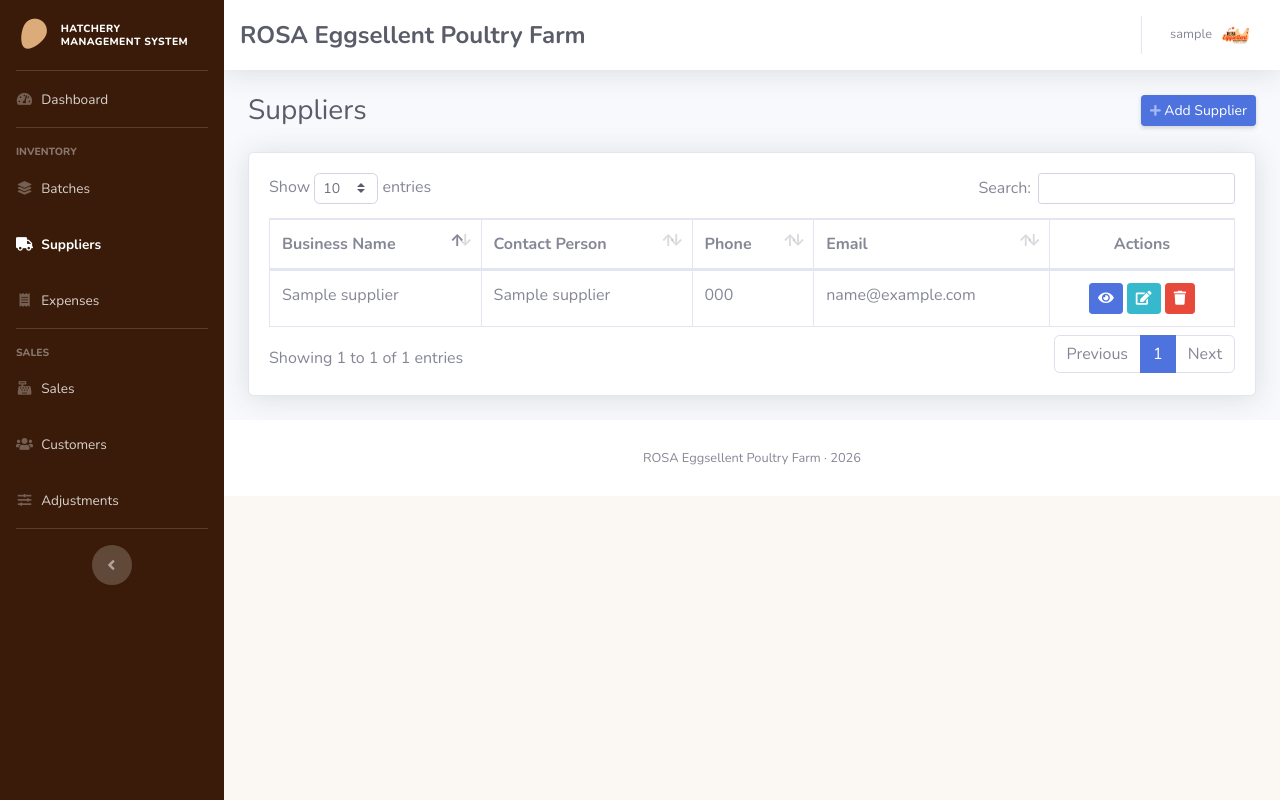
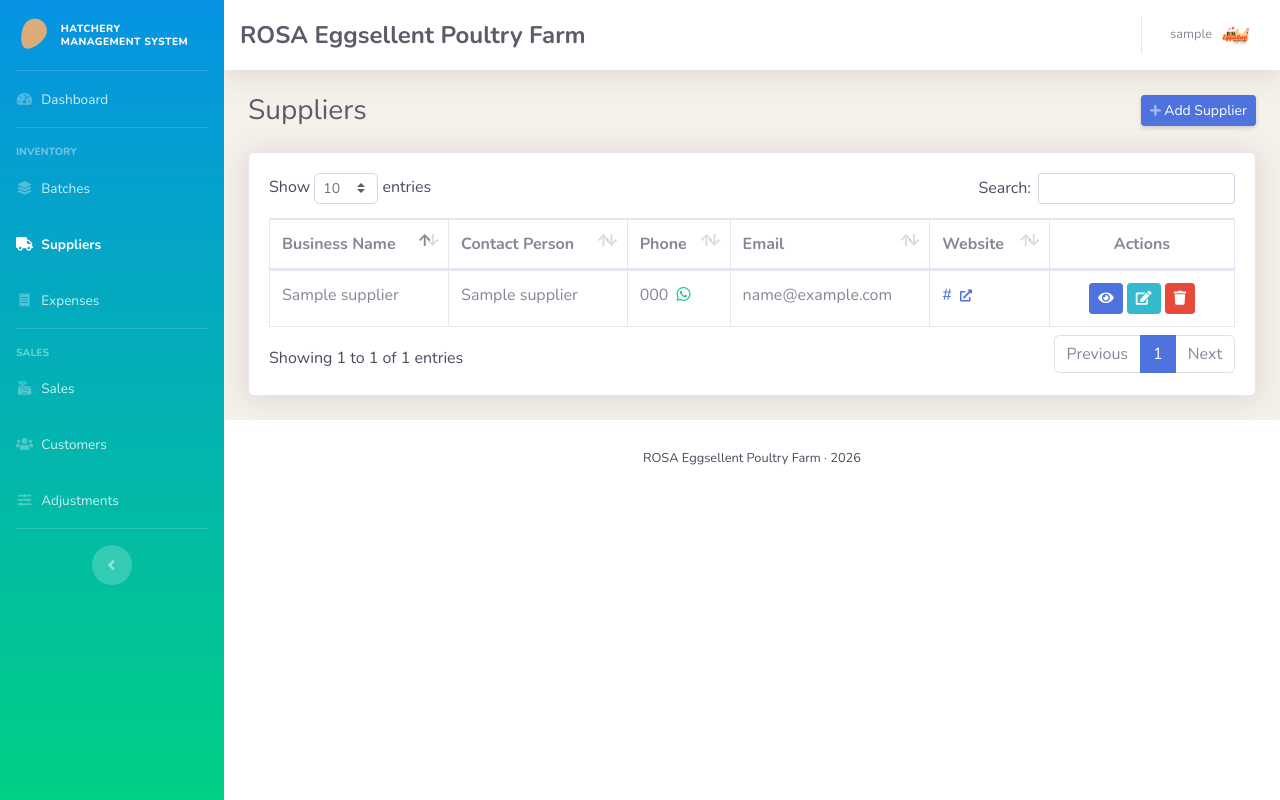
Before and after one commit to Unkerpaulie/hatchery, a Django app: page /inventory/suppliers/ in a window 1280 px wide. Run offline with Django 5.2, Linux system fonts and the light colour scheme; a user stored in the database is signed in; tables that the repository leaves empty hold one stand-in row (values such as "Sample post"); some libraries are stand-ins or nearby versions.

Commit message:
cosmetic changes and display phone and website better

```diff
--- a/inventory/models.py
+++ b/inventory/models.py
@@ -216,10 +216,13 @@ class Expense(AuditedModel):
     """
 
     class Category(models.TextChoices):
+        ELECTRICITY = "electricity", "Electricity"
+        EQUIPMENT   = "equipment",   "Equipment"
         FEED        = "feed",        "Feed"
-        ELECTRICITY = "electricity", "Electricity"
+        LABOR       = "labor",       "Labor"
+        MEDICINE    = "medicine",    "Medicine"
+        PHONE       = "phone",       "Phone"
         SUPPLIES    = "supplies",    "Supplies"
-        LABOR       = "labor",       "Labor"
         OTHER       = "other",       "Other"
 
     date        = models.DateField(default=timezone.localdate)
--- a/static/css/hatchery.css
+++ b/static/css/hatchery.css
@@ -18,8 +18,8 @@
     height: 100vh;
     overflow-y: auto;
     z-index: 900;
-    background-color: #3A1B09 !important;
-    background-image: none !important;
+    background-color: #0693e3 !important;
+    background-image: linear-gradient(180deg, #0693e3 0%, #00d084 100%) !important;
 }
 
 /* Egg icon: rotated and warm amber */
@@ -53,8 +53,25 @@
    off-white that complements the dark brown sidebar.                         */
 
 body {
-    background-color: #FBF7F2 !important;
+    background-color: #ffffff !important;
+    color: #4a4b5c !important;
 }
+
+/* ── Main content area background ──────────────────────────────────────────
+   The body is pure white; the content wrapper gets the warm off-white so
+   it's visually distinct from the white modal/card surfaces behind it.     */
+
+#content-wrapper {
+    background-color: #F5F0EA !important;
+}
+
+/* ── Warning colour — darker for readability ────────────────────────────── */
+
+.text-warning { color: #b8860b !important; }
+.badge-warning { background-color: #c49a00 !important; color: #fff !important; }
+.bg-warning    { background-color: #c49a00 !important; }
+.btn-warning   { background-color: #c49a00 !important; border-color: #b08a00 !important; }
+.alert-warning { background-color: #fdf3d0 !important; border-color: #c49a00 !important; color: #7a5f00 !important; }
 
 /* ── Sticky topbar ─────────────────────────────────────────────────────────
    position:sticky keeps the topbar in the normal document flow (unlike
--- a/templates/inventory/supplier_list.html
+++ b/templates/inventory/supplier_list.html
@@ -20,6 +20,7 @@
                         <th>Contact Person</th>
                         <th>Phone</th>
                         <th>Email</th>
+                        <th>Website</th>
                         <th class="text-center" style="width:160px;">Actions</th>
                     </tr>
                 </thead>
@@ -28,8 +29,26 @@
                     <tr>
                         <td>{{ supplier.business_name }}</td>
                         <td>{{ supplier.contact_name|default:"—" }}</td>
-                        <td>{{ supplier.phone_1|default:"—" }}</td>
+                        <td>
+                            {% if supplier.phone_1 %}
+                                {{ supplier.phone_1 }}
+                                {% if supplier.phone_1_whatsapp %}
+                                <a href="{{ supplier.phone_1_wa_url }}" target="_blank" rel="noopener noreferrer"
+                                   class="ml-1 text-success" title="WhatsApp {{ supplier.phone_1 }}">
+                                    <i class="fab fa-whatsapp"></i>
+                                </a>
+                                {% endif %}
+                            {% else %}—{% endif %}
+                        </td>
                         <td>{{ supplier.email|default:"—" }}</td>
+                        <td>
+                            {% if supplier.website %}
+                            <a href="{{ supplier.website }}" target="_blank" rel="noopener noreferrer"
+                               title="{{ supplier.website }}">
+                                {{ supplier.website }} <i class="fas fa-external-link-alt fa-xs ml-1"></i>
+                            </a>
+                            {% else %}—{% endif %}
+                        </td>
                         <td class="text-center">
                             <a href="{% url 'inventory:supplier_detail' supplier.pk %}"
                                class="btn btn-sm btn-primary" title="View">
@@ -49,7 +68,7 @@
                         </td>
                     </tr>
                 {% empty %}
-                    <tr><td colspan="5" class="text-center text-muted">No suppliers yet.</td></tr>
+                    <tr><td colspan="6" class="text-center text-muted">No suppliers yet.</td></tr>
                 {% endfor %}
                 </tbody>
             </table>
@@ -89,7 +108,7 @@
 <script src="{% static 'vendor/datatables/jquery.dataTables.min.js' %}"></script>
 <script src="{% static 'vendor/datatables/dataTables.bootstrap4.min.js' %}"></script>
 <script>
-    $('#suppliersTable').DataTable({ order: [[0, 'asc']], columnDefs: [{ orderable: false, targets: 4 }] });  // col 4 = Actions
+    $('#suppliersTable').DataTable({ order: [[0, 'asc']], columnDefs: [{ orderable: false, targets: 5 }] });  // col 5 = Actions
     $('#deleteModal').on('show.bs.modal', function (e) {
         var btn = $(e.relatedTarget);
         $(this).find('#deleteModalForm').attr('action', btn.data('url'));
--- a/templates/registration/login.html
+++ b/templates/registration/login.html
@@ -21,7 +21,7 @@
                     <div class="row">
                         <div class="col-lg-6 d-none d-lg-block">
                             <div class="d-flex align-items-center justify-content-center h-100 p-4 bg-gradient-primary">
-                                <img src="{% static 'img/Rosa_logo.jpg' %}"
+                                <img src="{% static 'img/splash.png' %}"
                                      alt="Rosa's Eggsellent Poultry Farm"
                                      class="img-fluid rounded"
                                      style="max-height: 380px; object-fit: contain;">
```
Also changed, not shown: templates/sales/customer_list.html (+11 -1 lines), static/img/splash.png (added).
